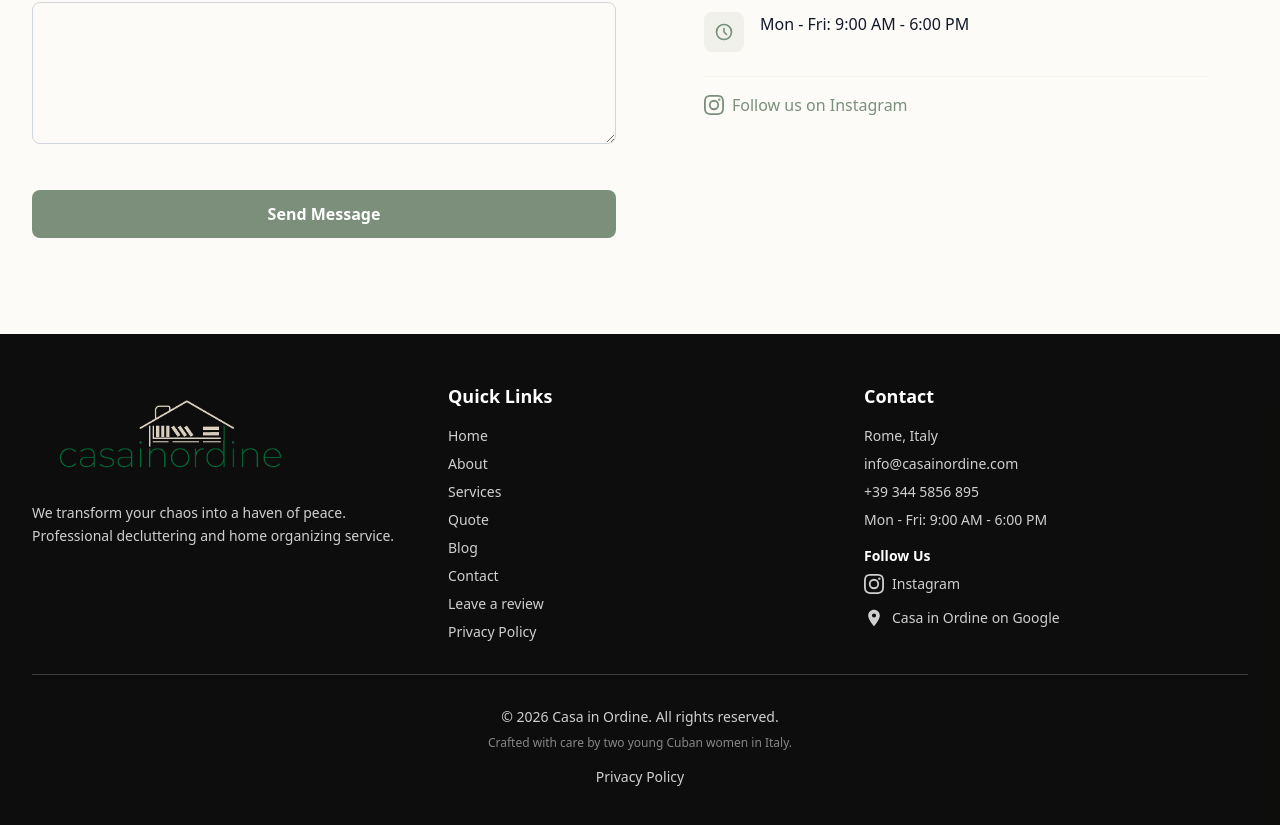
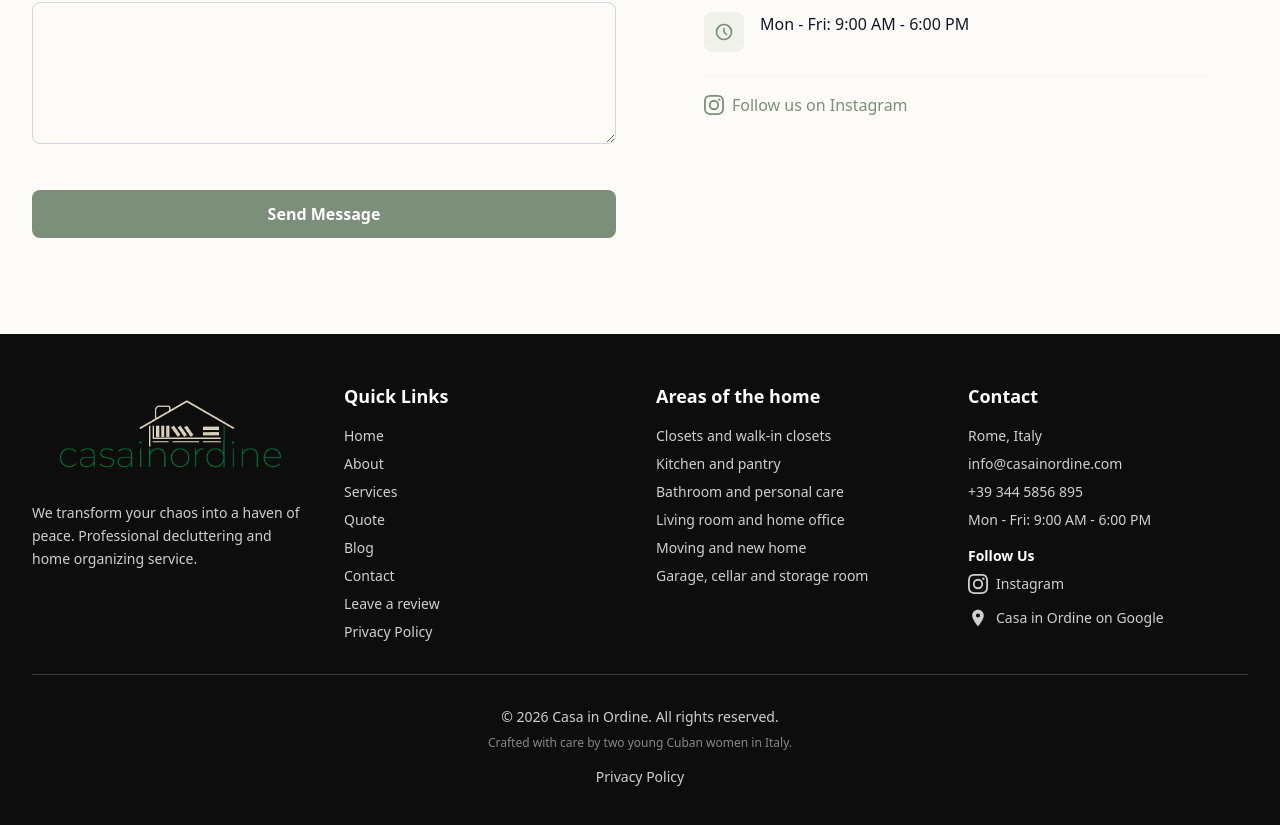
Before and after one commit to edwardcastle/casa-in-ordine, a Next.js app: page /en/contact in a window 1280 px wide. Shown: the part 1120-1945 px from the top of the page. Built offline with nearby package versions, Linux system fonts and the light colour scheme; no server answers.

Commit message:
[feat] List the room pages in the footer
The room pages were reachable from /services and from the guides on
the blog, and from nowhere else. A page linked from two places reads
as a minor one, to a visitor and to a crawler alike; the footer puts
all six one click from every page of the site.

```diff
--- a/src/components/Footer.tsx
+++ b/src/components/Footer.tsx
@@ -2,6 +2,7 @@ import Link from 'next/link';
 import Image from 'next/image';
 import { useTranslations, useLocale } from 'next-intl';
 import { GOOGLE_PROFILE_URL } from '@/lib/google-business';
+import { AREAS } from '@/lib/areas';
 
 export default function Footer() {
   const t = useTranslations();
@@ -24,7 +25,7 @@ export default function Footer() {
   return (
     <footer className="bg-black/95 text-white">
       <div className="max-w-7xl mx-auto px-4 sm:px-6 lg:px-8 py-12">
-        <div className="grid grid-cols-1 md:grid-cols-3 gap-8">
+        <div className="grid grid-cols-1 sm:grid-cols-2 lg:grid-cols-4 gap-8">
           {/* Brand */}
           <div>
             <Image
@@ -50,6 +51,24 @@ export default function Footer() {
                   className="text-sm text-white/80 hover:text-white transition-colors"
                 >
                   {link.label}
+                </Link>
+              ))}
+            </nav>
+          </div>
+
+          {/* One link per area of the home, on every page of the site: these
+              are the pages the business wants found, and a page linked only
+              from /services reads as a minor one. */}
+          <div>
+            <h3 className="text-lg font-semibold mb-4">{t('footer.areas')}</h3>
+            <nav className="flex flex-col gap-2">
+              {AREAS.map((area) => (
+                <Link
+                  key={area.zone}
+                  href={`/${locale}/services/${area.slug}`}
+                  className="text-sm text-white/80 hover:text-white transition-colors"
+                >
+                  {t(`areas.${area.zone}.name`)}
                 </Link>
               ))}
             </nav>
```
Also changed, not shown: messages/en.json, messages/es.json, messages/it.json.
